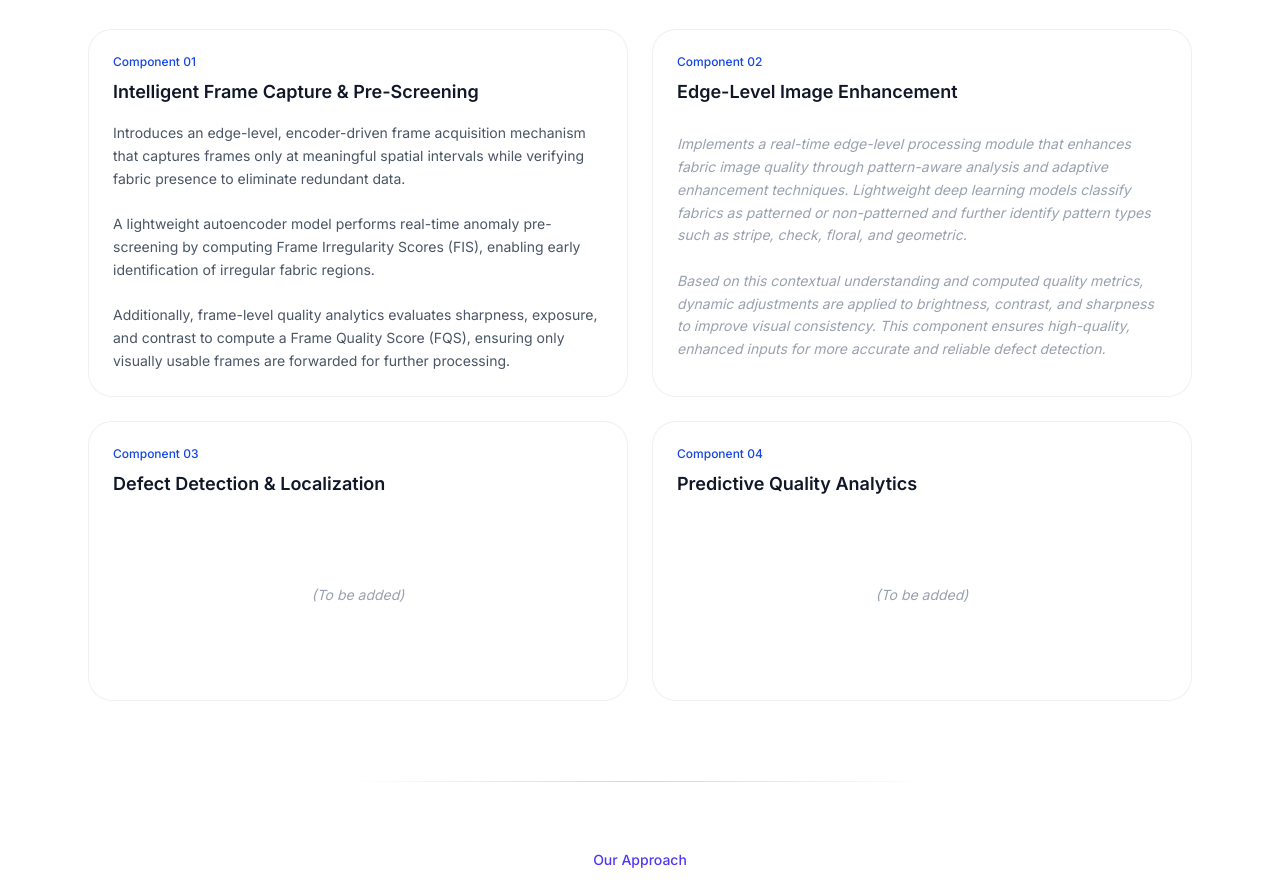
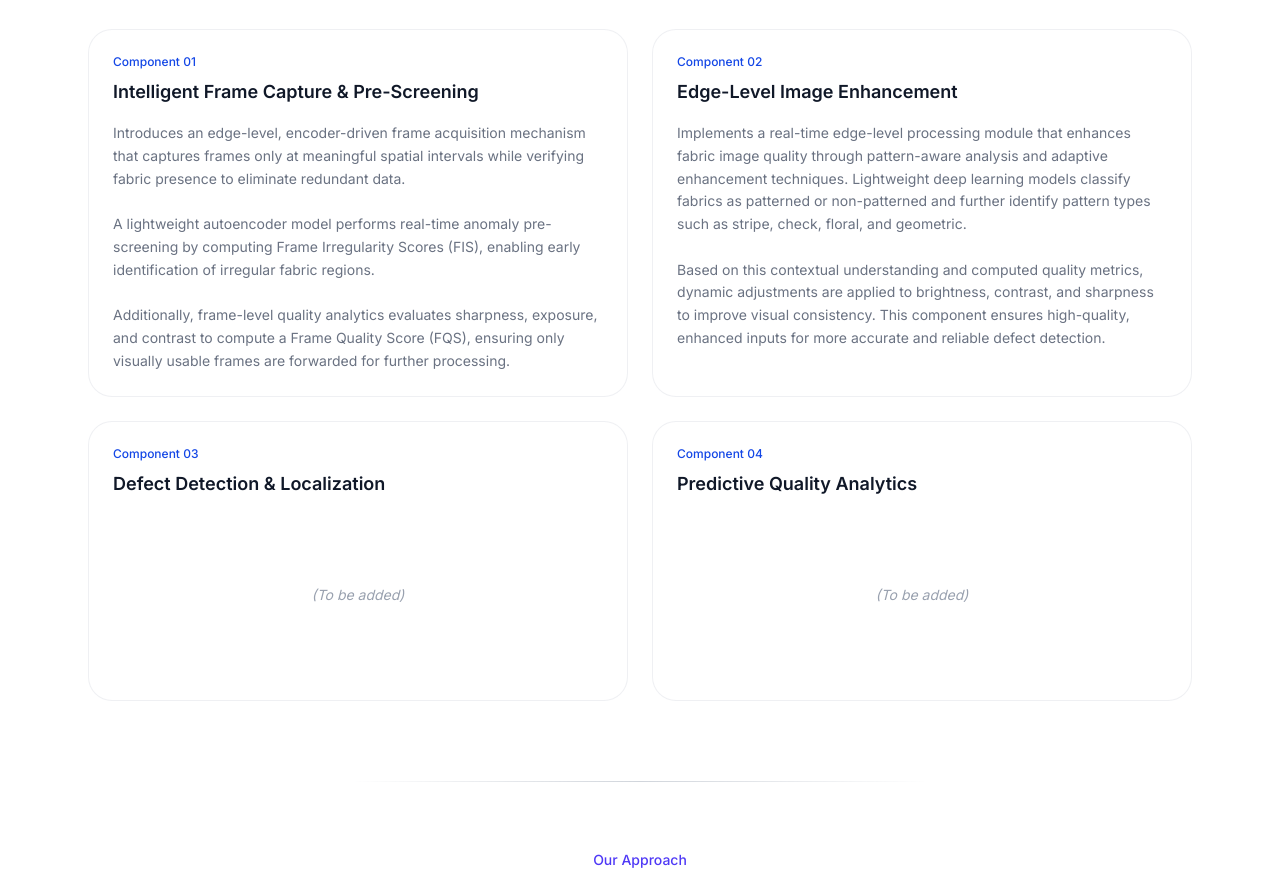
Before and after one commit to Janinduchamod2001425/25-26J-452_Research-Project_Website, a Next.js app in the folder frontend/: page / in a window 1280 px wide. Shown: the part 4740-5630 px from the top of the page. Built offline with nearby package versions, Linux system fonts and the light colour scheme; no server answers.

Commit message:
Update domain.tsx

```diff
--- a/frontend/components/domain.tsx
+++ b/frontend/components/domain.tsx
@@ -390,7 +390,7 @@ export default function Domain() {
               </div>
             </div>
 
-            <p className="relative z-10 mt-3 sm:mt-4 text-xs sm:text-sm text-gray-600 dark:text-gray-400 leading-relaxed flex-1">
+            <p className="relative z-10 mt-3 sm:mt-4 text-xs sm:text-sm text-gray-500 dark:text-gray-400 leading-relaxed flex-1">
               Introduces an edge-level, encoder-driven frame acquisition
               mechanism that captures frames only at meaningful spatial
               intervals while verifying fabric presence to eliminate redundant
@@ -435,7 +435,7 @@ export default function Domain() {
               </div>
             </div>
 
-            <p className="relative z-10 mt-3 sm:mt-4 text-xs sm:text-sm text-gray-400 dark:text-gray-500 italic leading-relaxed flex-1 flex items-center justify-center">
+            <p className="relative z-10 mt-3 sm:mt-4 text-xs sm:text-sm text-gray-500 dark:text-gray-400 leading-relaxed flex-1">
               Implements a real-time edge-level processing module that enhances
               fabric image quality through pattern-aware analysis and adaptive
               enhancement techniques. Lightweight deep learning models classify
@@ -724,6 +724,10 @@ export default function Domain() {
                   className="w-full h-auto rounded-2xl"
                   style={{ borderRadius: "1rem" }}
                 />
+                {/* Hover glow */}
+                <div className="pointer-events-none absolute inset-0 opacity-0 group-hover:opacity-100 transition duration-300 rounded-2xl">
+                  <div className="absolute -inset-px rounded-2xl bg-gradient-to-br from-indigo-500/10 via-blue-500/10 to-transparent" />
+                </div>
               </div>
 
               {/* Caption */}
@@ -731,11 +735,6 @@ export default function Domain() {
                 <p className="text-xs text-gray-500 dark:text-gray-400">
                   Figure 3: Component 1 architecture diagram.
                 </p>
-              </div>
-
-              {/* Hover glow */}
-              <div className="pointer-events-none absolute inset-0 opacity-0 group-hover:opacity-100 transition duration-300 rounded-2xl">
-                <div className="absolute -inset-px rounded-2xl bg-gradient-to-br from-indigo-500/10 via-blue-500/10 to-transparent" />
               </div>
 
               <p className="text-sm sm:text-base text-gray-600 dark:text-gray-400 leading-relaxed mt-4">
```
